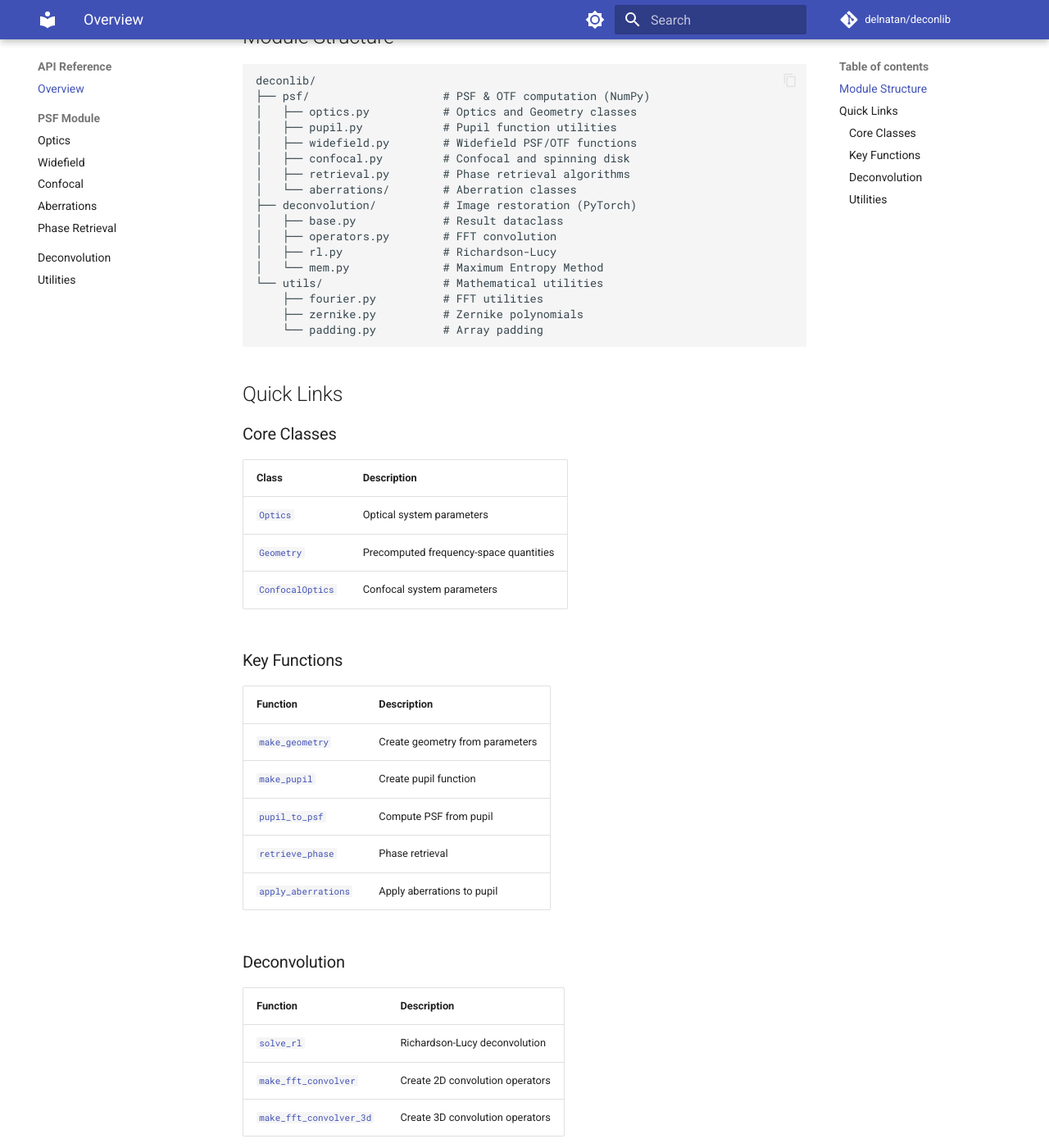
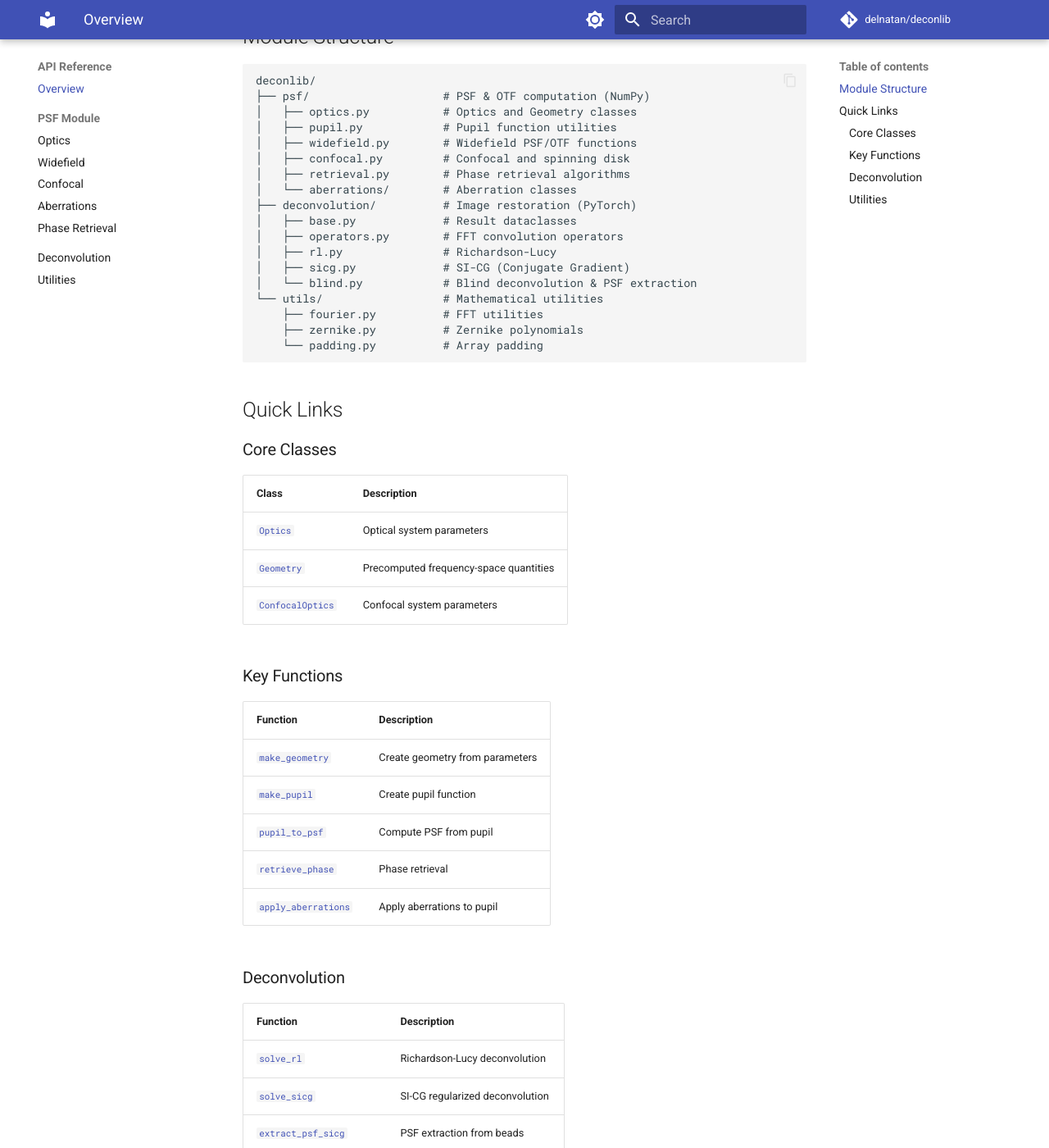
Before and after one commit to delnatan/deconlib, an MkDocs documentation site: the page built from docs/api/index.md, in a window 1280 px wide and 1400 px high, scrolled down 266 px. Shown: the whole window at 82% size. Built offline with MkDocs 1.6.1 and Material for MkDocs 9.7.7, drawn with Linux system fonts in a browser that asks for light colours; comment, search, counter and statistics services are not loaded; some of the changed text lies outside the part shown.

Commit message:
Remove MEM method references and update documentation
- Remove MEM imports/exports from deconvolution __init__.py
- Update API index to list sicg.py and blind.py instead of mem.py
- Add new deconvolution functions to quick links table

```diff
--- a/docs/api/index.md
+++ b/docs/api/index.md
@@ -14,10 +14,11 @@ deconlib/
 │   ├── retrieval.py        # Phase retrieval algorithms
 │   └── aberrations/        # Aberration classes
 ├── deconvolution/          # Image restoration (PyTorch)
-│   ├── base.py             # Result dataclass
-│   ├── operators.py        # FFT convolution
+│   ├── base.py             # Result dataclasses
+│   ├── operators.py        # FFT convolution operators
 │   ├── rl.py               # Richardson-Lucy
-│   └── mem.py              # Maximum Entropy Method
+│   ├── sicg.py             # SI-CG (Conjugate Gradient)
+│   └── blind.py            # Blind deconvolution & PSF extraction
 └── utils/                  # Mathematical utilities
     ├── fourier.py          # FFT utilities
     ├── zernike.py          # Zernike polynomials
@@ -49,6 +50,9 @@ deconlib/
 | Function | Description |
 |----------|-------------|
 | [`solve_rl`](deconvolution.md) | Richardson-Lucy deconvolution |
+| [`solve_sicg`](deconvolution.md) | SI-CG regularized deconvolution |
+| [`extract_psf_sicg`](deconvolution.md) | PSF extraction from beads |
+| [`solve_blind_sicg`](deconvolution.md) | Blind deconvolution |
 | [`make_fft_convolver`](deconvolution.md) | Create 2D convolution operators |
 | [`make_fft_convolver_3d`](deconvolution.md) | Create 3D convolution operators |
 
```
Also changed, not shown: 1 other file.
